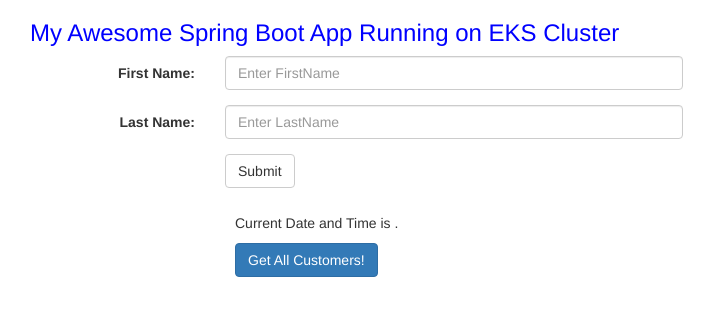
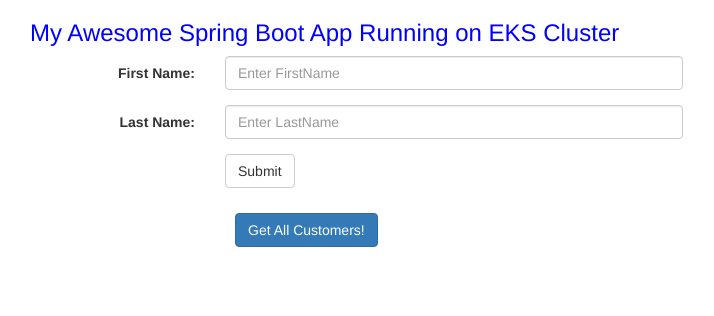
Before and after one commit to akannan1087/springboot-app, a plain HTML site: page src/main/resources/templates/index.html in a window 1280 px wide. Shown: the whole page, without its empty margins (40-754 px from the left). Drawn offline with nearby package versions, Linux system fonts and the light colour scheme.

Commit message:
Update index.html

```diff
--- a/src/main/resources/templates/index.html
+++ b/src/main/resources/templates/index.html
@@ -44,8 +44,6 @@
     </div>
 
     <div class="col-sm-offset-2 col-sm-10" ng-controller="getcontroller">
-          <p>Current Date and Time is <span id='date-time'></span>.</p>
-
         <button id="getAllCustomersId" type="button" class="btn btn-primary" ng-click="getfunction()">Get All Customers!</button>
         <ul>
             <li ng-repeat="cust in response">{{cust.firstname + " " + cust.lastname}}</li>
```
